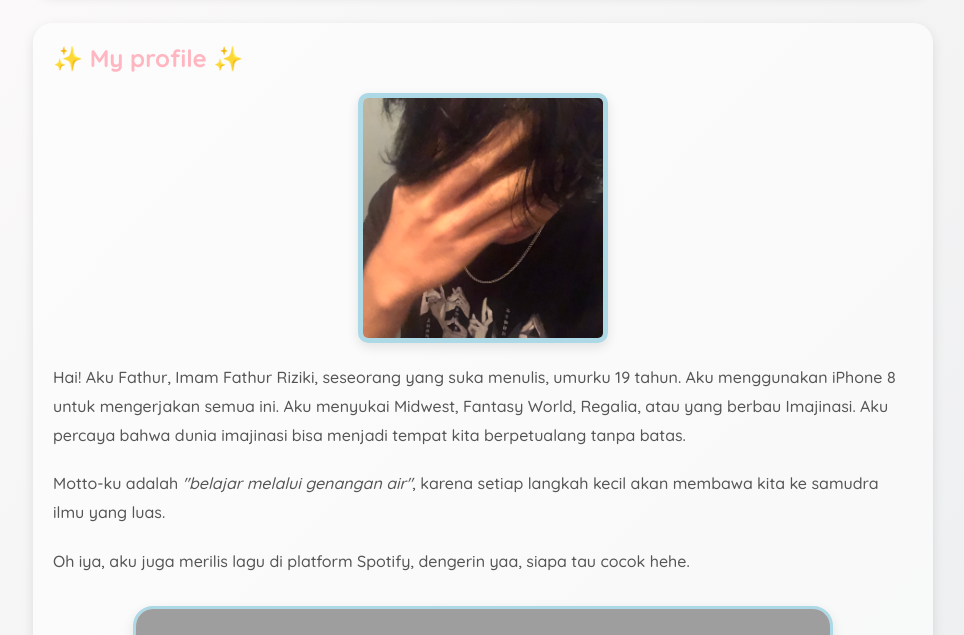
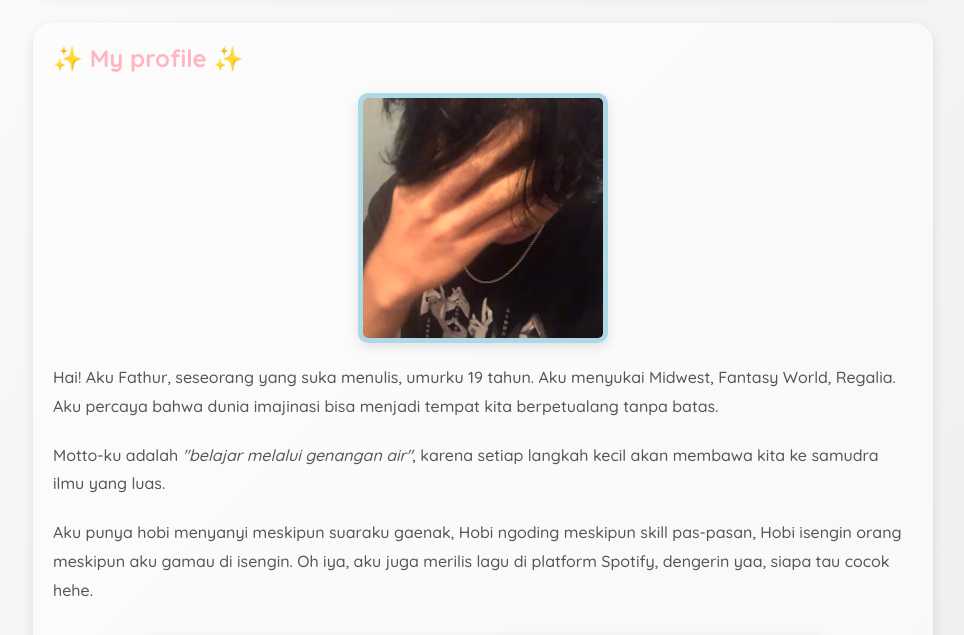
Before and after one commit to 772fathurryuki/772fathurryuki.github.io, a plain HTML site: page about.html in a window 1280 px wide. Shown: the part 87-722 px from the top of the page, without its empty margins (157-1121 px from the left). Drawn offline with nearby package versions, Linux system fonts and the light colour scheme; grey boxes are pictures that could not be loaded.

Commit message:
Update about.html

```diff
--- a/about.html
+++ b/about.html
@@ -61,10 +61,9 @@ p { color: var(--text-light); line-height: 1.8; margin-bottom: 20px; }
   <!-- Gambar Profil Kotak -->
   <img src="/icon-512x512.png" alt="Foto Profil Fathur" class="profile-img">
 
-  <p>Hai! Aku Fathur, Imam Fathur Riziki, seseorang yang suka menulis, umurku 19 tahun. Aku menggunakan iPhone 8 untuk mengerjakan semua ini.
-Aku menyukai Midwest, Fantasy World, Regalia, atau yang berbau Imajinasi. Aku percaya bahwa dunia imajinasi bisa menjadi tempat kita berpetualang tanpa batas.</p>
+  <p>Hai! Aku Fathur, seseorang yang suka menulis, umurku 19 tahun. Aku menyukai Midwest, Fantasy World, Regalia. Aku percaya bahwa dunia imajinasi bisa menjadi tempat kita berpetualang tanpa batas.</p>
   <p>Motto-ku adalah <i>"belajar melalui genangan air"</i>, karena setiap langkah kecil akan membawa kita ke samudra ilmu yang luas.</p>
-  <p>Oh iya, aku juga merilis lagu di platform Spotify, dengerin yaa, siapa tau cocok hehe.</p>
+  <p>Aku punya hobi menyanyi meskipun suaraku gaenak, Hobi ngoding meskipun skill pas-pasan, Hobi isengin orang meskipun aku gamau di isengin. Oh iya, aku juga merilis lagu di platform Spotify, dengerin yaa, siapa tau cocok hehe.</p>
 
   <!-- Spotify Embed -->
   <div class="spotify-player">
```
